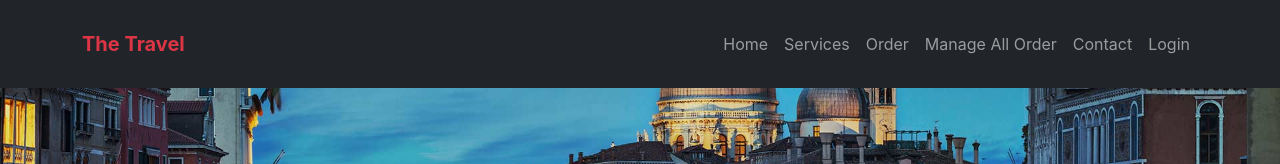
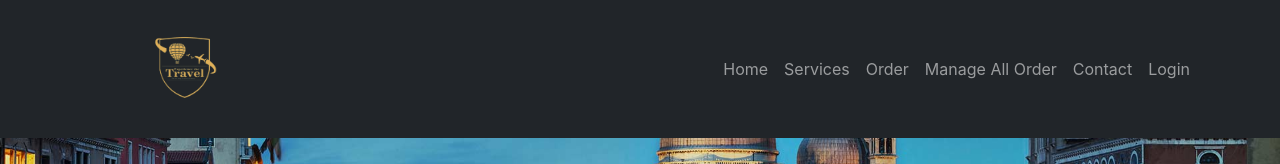
Before and after one commit to mrx-arafat/The-Travel-Agency--Client-Side-, a React (Create React App) app: page / in a window 1280 px wide. Shown: the top 164 px of the page. Built offline with nearby package versions, Linux system fonts and the light colour scheme; no server answers.

Commit message:
newslatter

```diff
--- a/src/components/Header/Header.css
+++ b/src/components/Header/Header.css
@@ -5,3 +5,7 @@
 .link {
   margin-right: 20px;
 }
+.logo {
+  height: 80px;
+  width: 160px;
+}
--- a/src/components/Header/Header.js
+++ b/src/components/Header/Header.js
@@ -1,5 +1,7 @@
 import React from "react";
 import { Button, Container, Nav, Navbar } from "react-bootstrap";
+
+import logo from "../../img/logo.png";
 import { Link, NavLink } from "react-router-dom";
 import { HashLink } from "react-router-hash-link";
 import useAuth from "../../hooks/useAuth";
@@ -19,7 +21,7 @@ const Header = () => {
       >
         <Container>
           <Navbar.Brand className="text-danger fw-bold" href="#home">
-            The Travel
+            <img className="logo" src={logo} alt="" srcset="" />
           </Navbar.Brand>
 
           <Navbar.Toggle />
--- a/src/components/Newsletter/Newsletter.js
+++ b/src/components/Newsletter/Newsletter.js
@@ -5,7 +5,7 @@ import TelegramIcon from "@mui/icons-material/Telegram";
 const Newsletter = () => {
   return (
     <div>
-      <div className="container">
+      <div className="container my-5">
         <section className="newsletter conntainer-lg mx-auto">
           <div className="container">
             <div className="row">
```
